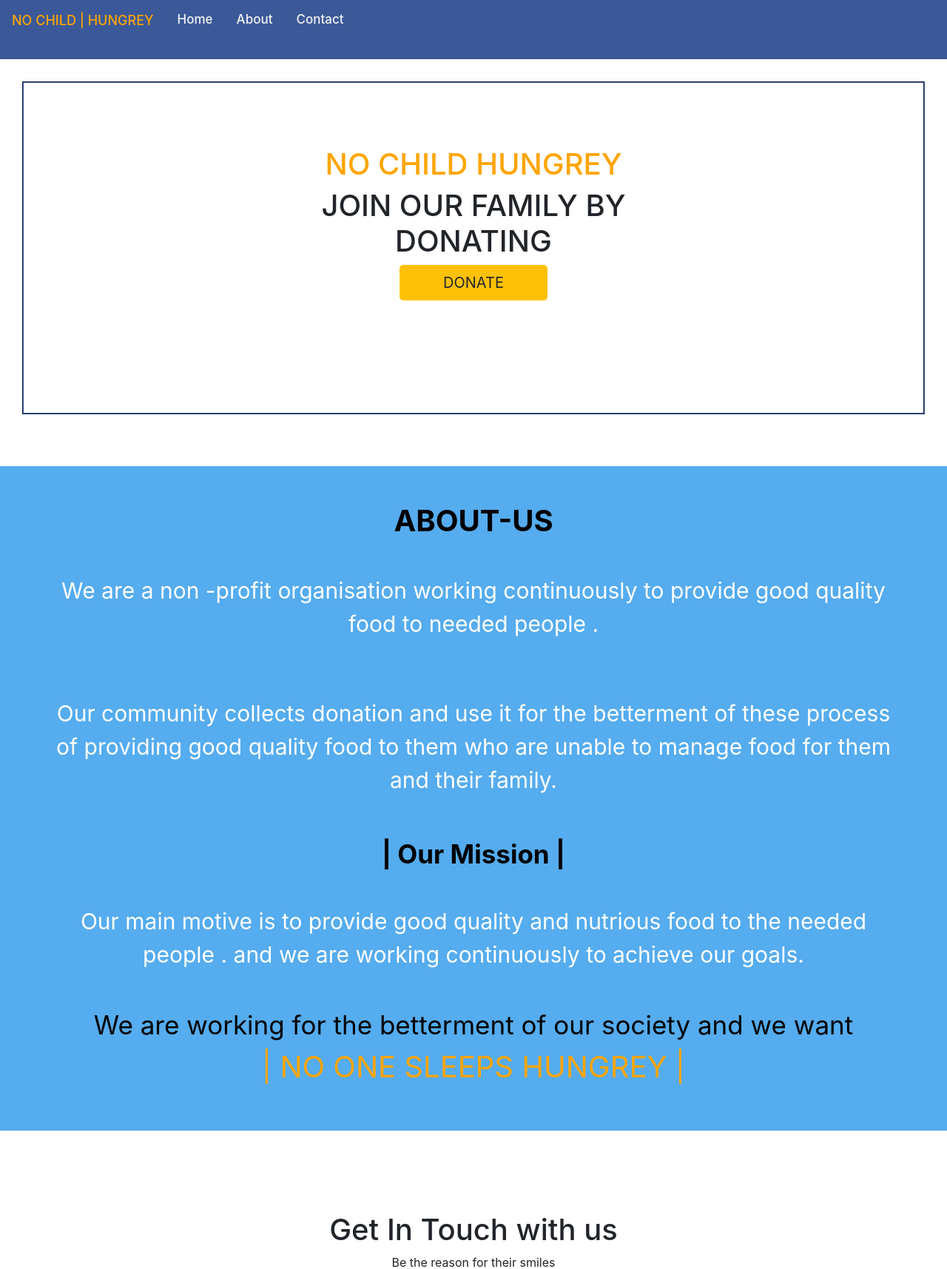
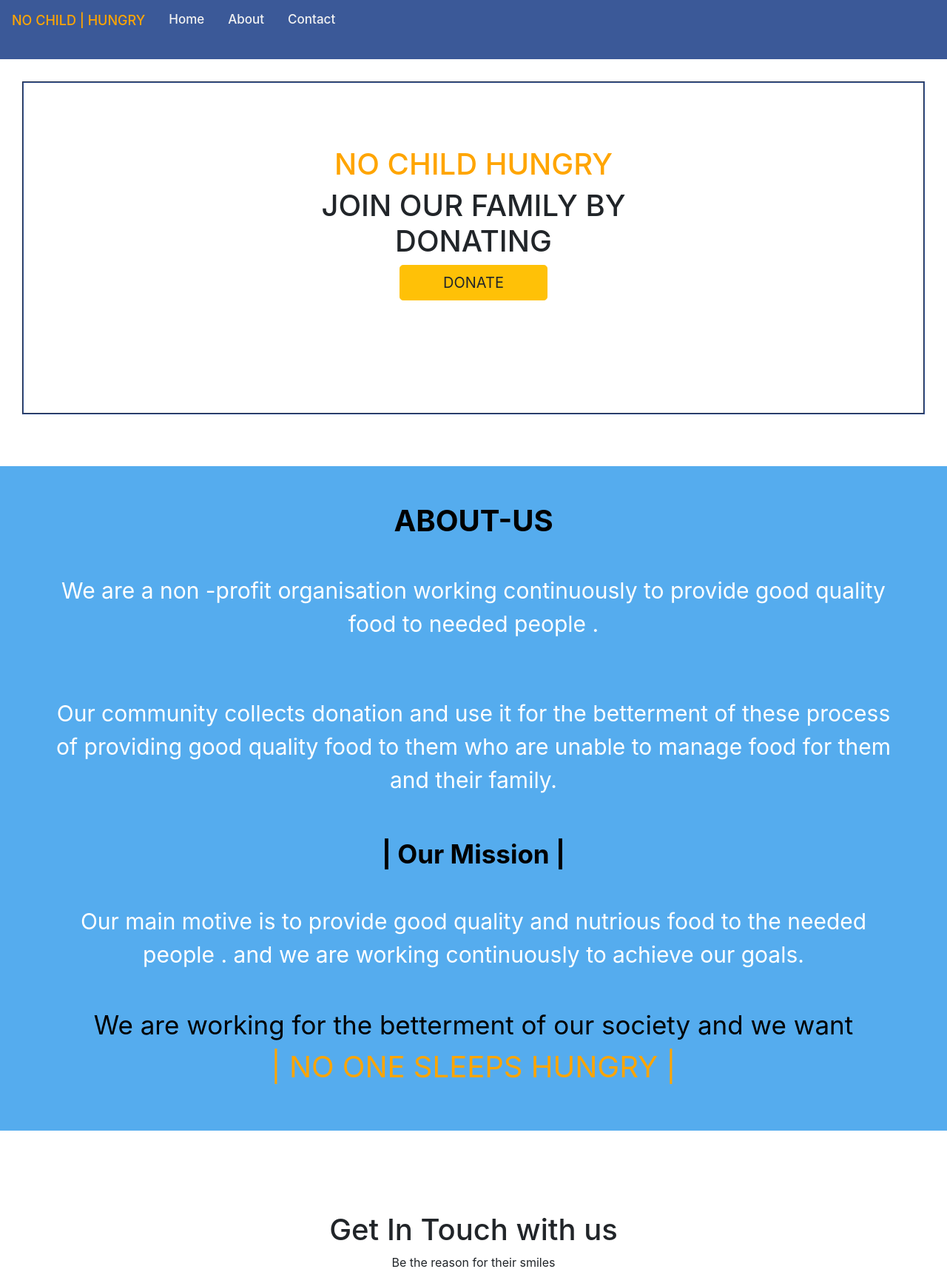
Before and after one commit to anjalinigade349/nochildhungrey, a PHP site: page / in a window 1280 px wide. Shown: the top 1715 px of the page at 74% size. Run offline with PHP 8.4, Linux system fonts and the light colour scheme.

Commit message:
Update index.php

```diff
--- a/index.php
+++ b/index.php
@@ -3,7 +3,7 @@
 <head>
     <meta charset="UTF-8">
     <meta name="viewport" content="width=device-width, initial-scale=1.0">
-    <title>NO CHILD | HUNGREY</title>
+    <title>NO CHILD | HUNGRY</title>
     <link rel="stylesheet" type="text/css" href="style.css">
     <link rel="stylesheet" href="https://cdnjs.cloudflare.com/ajax/libs/font-awesome/4.7.0/css/font-awesome.min.css">
     <link rel="stylesheet" href="https://cdnjs.cloudflare.com/ajax/libs/font-awesome/4.7.0/css/font-awesome.min.css">
@@ -36,7 +36,7 @@
       <div class="navbar">
 
 <div  class="topnav" id="myTopnav">
-<a href="#contact" class="toph1">NO CHILD | HUNGREY</a>
+<a href="#contact" class="toph1">NO CHILD | HUNGRY</a>
   <a href="#home" class="active">Home</a>
  <a href="#about">About</a>
   <a href="#contact">Contact</a>
@@ -50,7 +50,7 @@
         <main id="home">
         <div class="container text-center  headerset">
             <h2>
-            <span class="w3-tag"> NO CHILD HUNGREY</span>
+            <span class="w3-tag"> NO CHILD HUNGRY</span>
             </h2>
             <h1>JOIN OUR FAMILY BY <br>DONATING</h1>
             <a href="form.php">
@@ -77,7 +77,7 @@
 
             <p class="para2">
                 We are working for the betterment of our society and we want <br><span class="w3-tag">
-                    | NO ONE SLEEPS HUNGREY |</span>
+                    | NO ONE SLEEPS HUNGRY |</span>
             </p>
 
 
```
